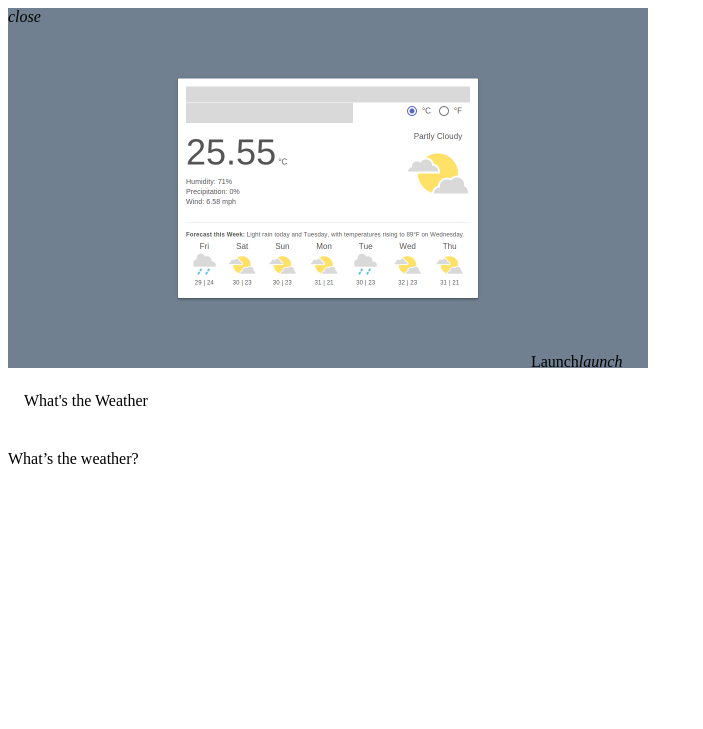
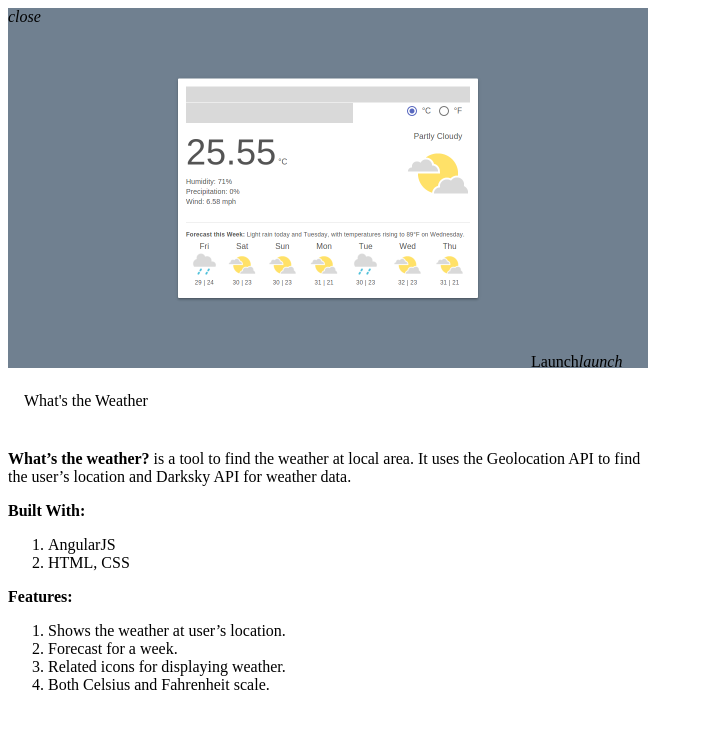
Before and after one commit to mukilane/mukilane.github.io, a Jekyll site: the page built from _project/weather.md, in a window 1280 px wide. Shown: the top 729 px of the page, without its empty margins (0-703 px from the left). Built offline with Jekyll 4.4.1, drawn with Linux system fonts in a browser that asks for light colours.

```diff
--- a/_project/weather.md
+++ b/_project/weather.md
@@ -5,4 +5,16 @@ dest: https://mukilane.github.io/projects/weather
 image: /assets/projects/weather.png
 ---
 
-What's the weather?
+**What's the weather?** is a tool to find the weather at local area. It uses the Geolocation API to find the user's location and Darksky API for weather data.
+
+**Built With:**
+
+1. AngularJS
+2. HTML, CSS
+
+**Features:**
+
+1. Shows the weather at user's location.
+2. Forecast for a week.
+3. Related icons for displaying weather.
+4. Both Celsius and Fahrenheit scale.
--- a/assets/feedback.html
+++ b/assets/feedback.html
@@ -6,4 +6,10 @@
 	</div>
 </md-toolbar>
 <md-content layout="column">
+	<div>
+		<input type="text" name="">
+	</div>
+	<div>
+		<i class="material-icons">image</i>
+	</div>
 </md-content>
```
Also changed, not shown: _includes/head.html (+6 -2 lines), _project/wikiviewer.md (+11 -1 lines), assets/share-template.html (+9 -5 lines), scripts/main.js (+45 -35 lines).
